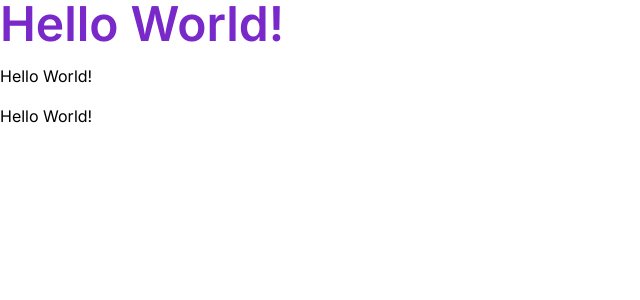
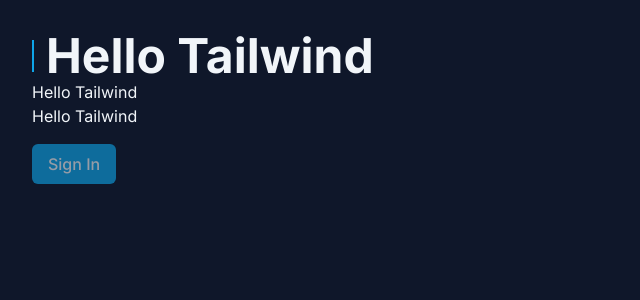
Before and after one commit to ivanrpassos/masterizando-o-tailwind, a Next.js app: page / in a window 1280 px wide. Shown: the top 300 px of the page, without its empty margins (0-640 px from the left). Built offline with nearby package versions, Linux system fonts and the light colour scheme.

Commit message:
Aula 2 - Seletores e Estados

```diff
--- a/app/page.tsx
+++ b/app/page.tsx
@@ -1,11 +1,17 @@
 export default function Home() {
   return (
-    <div className='space-y-4'>
-      <h1 className='text-5xl text-ivan font-semibold'>
-        Hello World!
+    <div className='p-8 bg-slate-900 text-slate-100 h-screen'>
+      <h1 className='font-bold text-5xl flex items-center gap-3 before:w-0.5 before:h-8 before:bg-sky-500 before:flex'>
+        Hello Tailwind
       </h1>
-      <h2>Hello World!</h2>
-      <h3>Hello World!</h3>
+      <h2>Hello Tailwind</h2>
+      <p>Hello Tailwind</p>
+      <button
+        disabled
+        className='bg-sky-500 px-4 py-2 rounded-md font-medium mt-4 enabled:hover:bg-sky-600 disabled:opacity-60 disabled:cursor-not-allowed'
+      >
+        Sign In
+      </button>
     </div>
   );
 }
```
